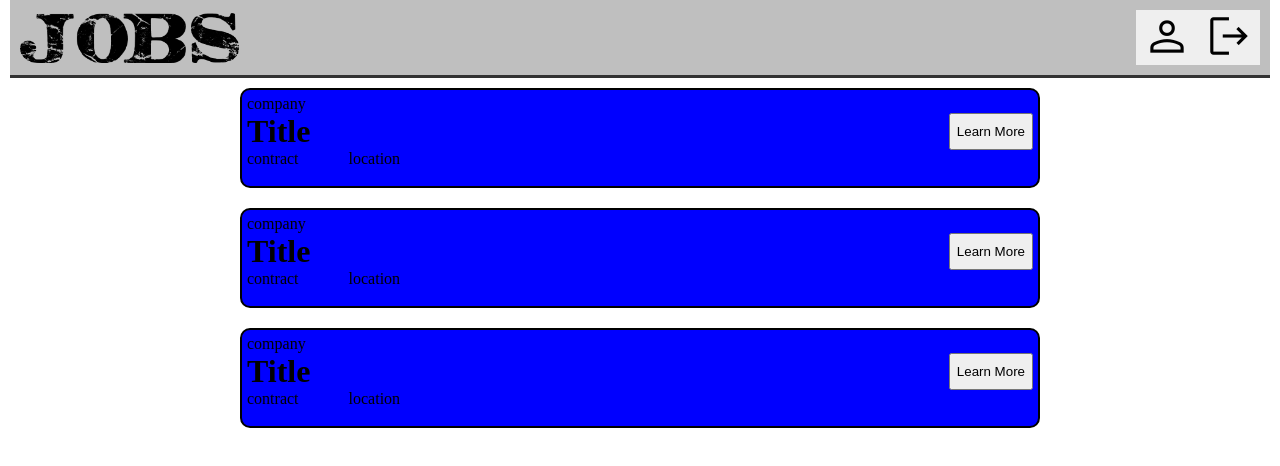
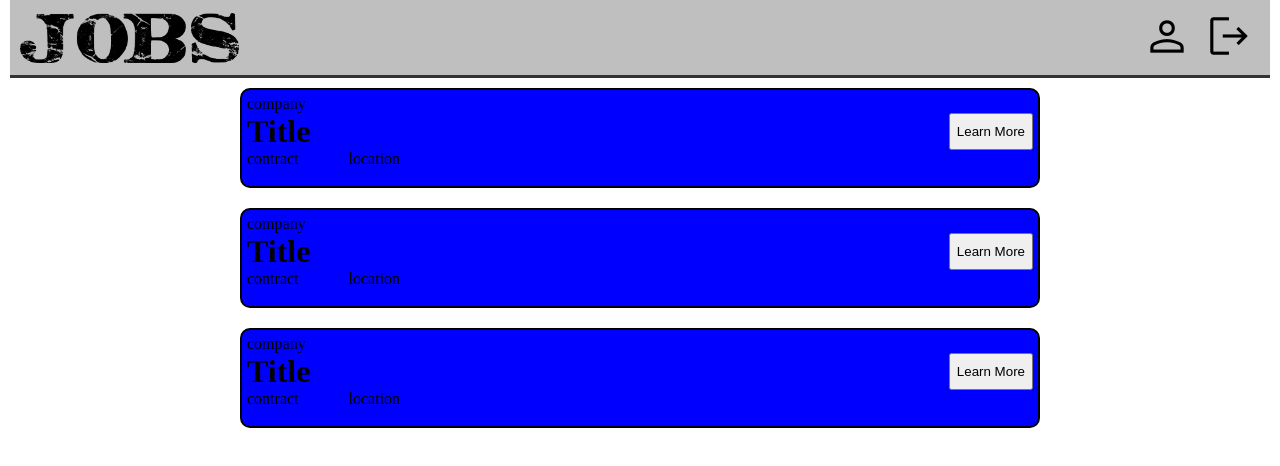
Before and after one commit to yanamlnk/job-board, a React (Create React App) app in the folder frontend/: page / in a window 1280 px wide. Shown: the top 466 px of the page. Built offline with nearby package versions, Linux system fonts and the light colour scheme.

Commit message:
changes to header.css

```diff
--- a/frontend/src/styles/Header_module.css
+++ b/frontend/src/styles/Header_module.css
@@ -10,6 +10,7 @@ header {
 
   header button {
     border: none;
+    background-color: #bfbfbf;
     cursor: pointer;
   }
 
```
